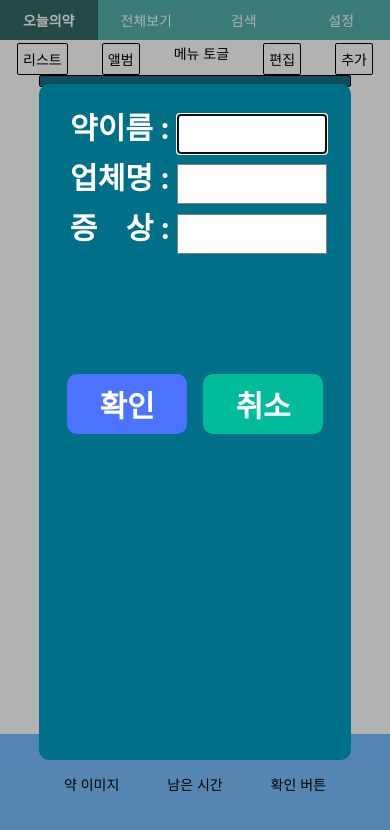
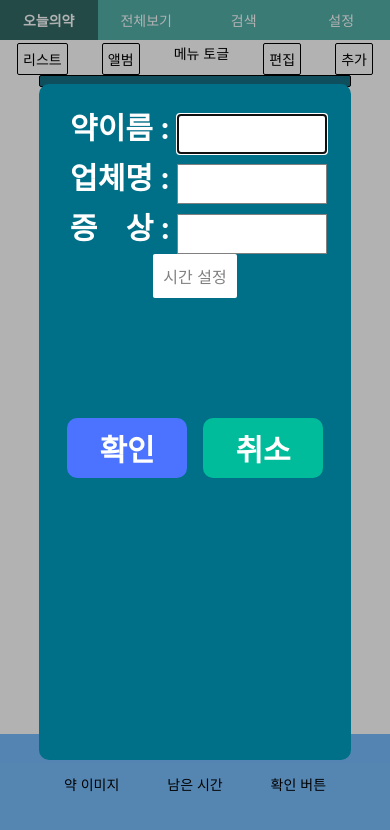
Before and after one commit to KimEunA97/KDT-2-Project-C-10, a React Native app in the folder PillGood/: screen / in a window 390 px wide. Both pictures are taken after a click on the element 195 px from the left and 81 px from the top of the page. Shown: the top 830 px of the page. Built offline with nearby package versions, Linux system fonts and the light colour scheme.

Commit message:
타임피커 모달창 안에 넣기

```diff
--- a/PillGood/src/component/TimePicker.js
+++ b/PillGood/src/component/TimePicker.js
@@ -50,7 +50,6 @@ const styles = StyleSheet.create({
     backgroundColor: 'white',
     borderRadius: 2,
     padding: 10,
-    width: 100,
   },
   buttonText: {
     color: 'gray',
--- a/PillGood/src/pages/TodayPillMenu.js
+++ b/PillGood/src/pages/TodayPillMenu.js
@@ -3,6 +3,7 @@ import { View, ScrollView, StyleSheet, onPress, Text, TouchableOpacity, Modal }
 import RenderFetchPillData from '../api/RenderFetchPillData';
 import InputBox from '../api/InputBox';
 import ButtonBox from '../api/button';
+import { ItsDateTimePicker } from '../component/TimePicker';
 
 export default function TodayPillMenu({ }) {
   const [inputValue, setInputValue] = useState('');
@@ -60,6 +61,11 @@ export default function TodayPillMenu({ }) {
             <View style={{ flexDirection: "row", justifyContent: "center", alignContent: "center" }}>
               <Text style={styles.labelStyle}> 증    상 : </Text>
               <InputBox></InputBox>
+            </View>
+
+            <View style={{ alignSelf: "center" }}>
+              <ItsDateTimePicker
+              ></ItsDateTimePicker>
             </View>
 
             <View style={styles.buttonContainer}>
```
